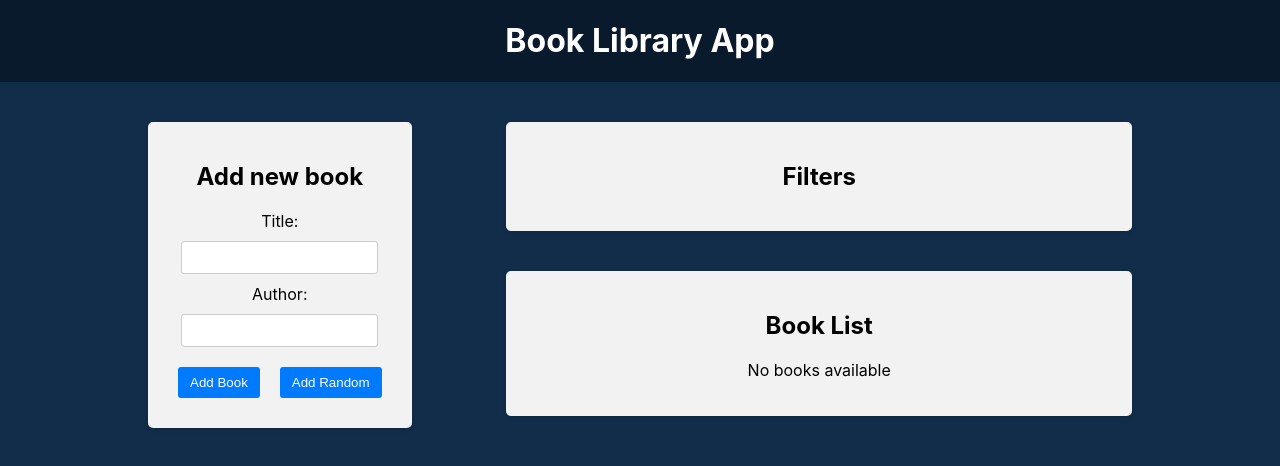
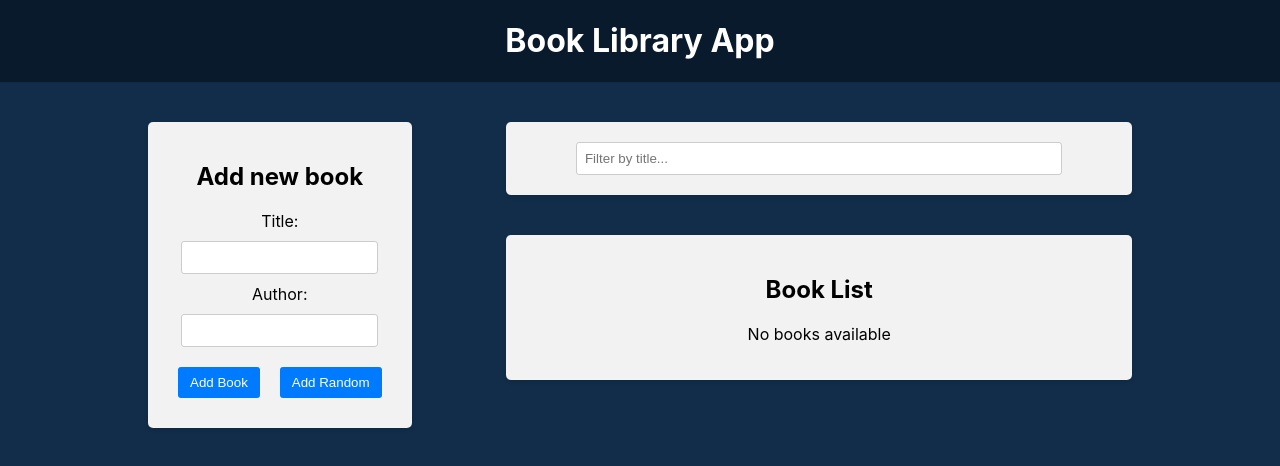
Before and after one commit to vitaliygalata1986/book-library-app, a React (Create React App) app in the folder frontend/: page / in a window 1280 px wide. Shown: the top 466 px of the page. Built offline with nearby package versions, Linux system fonts and the light colour scheme.

Commit message:
mutation state width immer library

```diff
--- a/frontend/src/Component/Filter/Filter.jsx
+++ b/frontend/src/Component/Filter/Filter.jsx
@@ -1,9 +1,28 @@
+import { useDispatch, useSelector } from 'react-redux';
+import {
+  setTitleFilter,
+  selectTitleFilter,
+} from '../../redux/slices/filterSlice';
 import styles from './Filter.module.css';
 
 function Filter() {
+  const dispatch = useDispatch();
+  //useSelector будет использоваться, чтобы подписаться на изменение состояния
+  const titleFilter = useSelector(selectTitleFilter); // подпишемся на изменение состояния
+  const handleTitleFilterChnage = (e) => {
+    dispatch(setTitleFilter(e.target.value));
+  };
+
   return (
     <div className={`${styles['app-block']} ${styles.filter}`}>
-      <h2>Filters</h2>
+      <div className={`${styles['filter-group']}`}>
+        <input
+          onChange={handleTitleFilterChnage}
+          type="text"
+          placeholder="Filter by title..."
+          value={titleFilter}
+        />
+      </div>
     </div>
   );
 }
--- /dev/null
+++ b/frontend/src/redux/slices/filterSlice.js
@@ -0,0 +1,51 @@
+import { createSlice } from '@reduxjs/toolkit';
+
+const initialState = {
+  title: '',
+};
+
+// редюсер для фильтров
+const filterSlice = createSlice({
+  name: 'filter', // название редюсера
+  initialState,
+  reducers: {
+    // функции-редюсеры для редюсера filter
+    setTitleFilter: (state, action) => {
+      // console.log(state);
+      // в этой функции создадим новое состояние и изменим в объекте initialState - свойство title
+      /*
+      return {
+        ...state,
+        title: action.payload,
+      };
+    */
+      // поэтому эта функция и делает, то, что делает редюсер
+
+      // мутирование state при использовании slices
+      state.title = action.payload;
+      // return state - это делать ненужно
+
+      /*
+      state = {
+        title: action.payload,
+      };
+      return state;
+      */
+    },
+  },
+});
+
+// actions содержит функции action creators, которые создают объекты со свойствами type/payload
+//console.log(filterSlice.actions); // {setTitleFilter}
+
+//console.log(filterSlice.actions.setTitleFilter('payload')); // {type: 'filter/setTitleFilter', payload: 'payload'}
+
+//const setTitleFilter = filterSlice.actions.setTitleFilter
+// или через деструктуризацию объекта
+
+export const { setTitleFilter } = filterSlice.actions;
+
+export const selectTitleFilter = (state) => state.filter.title; // filter это заголовок slice
+
+// это свойство содержит сам редюсер
+export default filterSlice.reducer;
--- a/frontend/src/redux/store.js
+++ b/frontend/src/redux/store.js
@@ -1,14 +1,20 @@
 import { configureStore } from '@reduxjs/toolkit';
 import booksReducer from './books/reducer';
+import filterReducer from './slices/filterSlice';
 
 const store = configureStore({
   // так как здесь мы будем подключать 3 редюсера, то
   // будем передавать их в виде объекта
   reducer: {
     books: booksReducer,
-    // filter: filterReducer
+    filter: filterReducer,
   },
   //reducer: booksReducer,
 });
 
+store.subscribe(() => {
+  const times = store.getState();
+
+});
+
 export default store;
```
